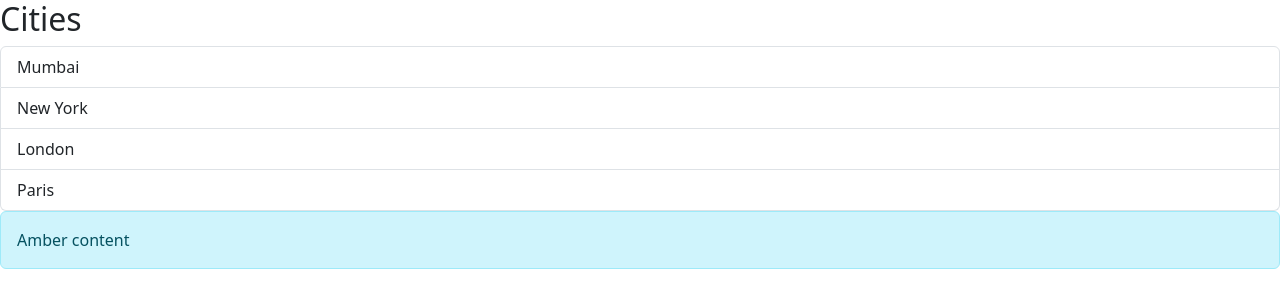
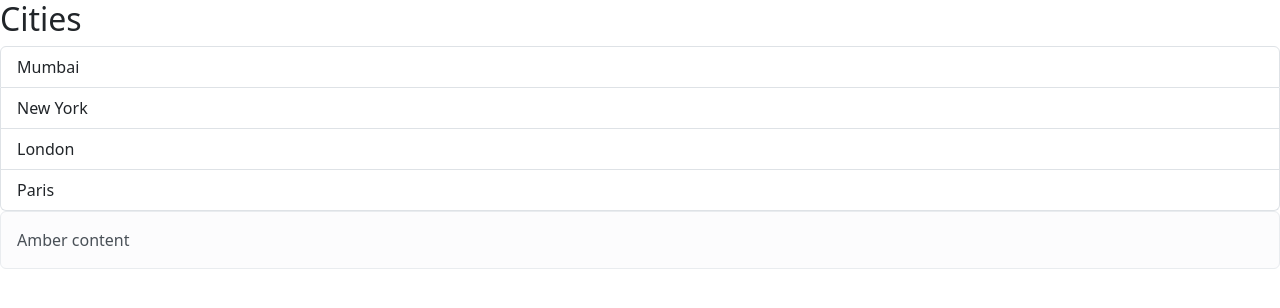
Before and after one commit to cliff-4/my-react-app, a React (Vite) app: page / in a window 1280 px wide. Shown: the top 308 px of the page. Built offline with nearby package versions, Linux system fonts and the light colour scheme.

Commit message:
feat: alert type changes on click

```diff
--- a/src/components/Alert.tsx
+++ b/src/components/Alert.tsx
@@ -1,11 +1,34 @@
-import { ReactNode } from "react";
+import { ReactNode, useState } from "react";
 
 interface AlretProp {
   children: ReactNode;
 }
 
+let alertTypes = [
+  "light",
+  "dark",
+  "primary",
+  "secondary",
+  "success",
+  "danger",
+  "warning",
+  "info",
+];
+let currAlertType = 0;
+
 const Alert = ({ children }: AlretProp) => {
-  return <div className="alert alert-info">{children}</div>;
+  const [alertType, setAlertType] = useState(alertTypes[currAlertType]);
+
+  const alertUpdateHandler = () => {
+    currAlertType = (currAlertType + 1) % alertTypes.length;
+    setAlertType(alertTypes[currAlertType]);
+  };
+
+  return (
+    <div className={`alert alert-${alertType}`} onClick={alertUpdateHandler}>
+      {children}
+    </div>
+  );
 };
 
 export default Alert;
```
